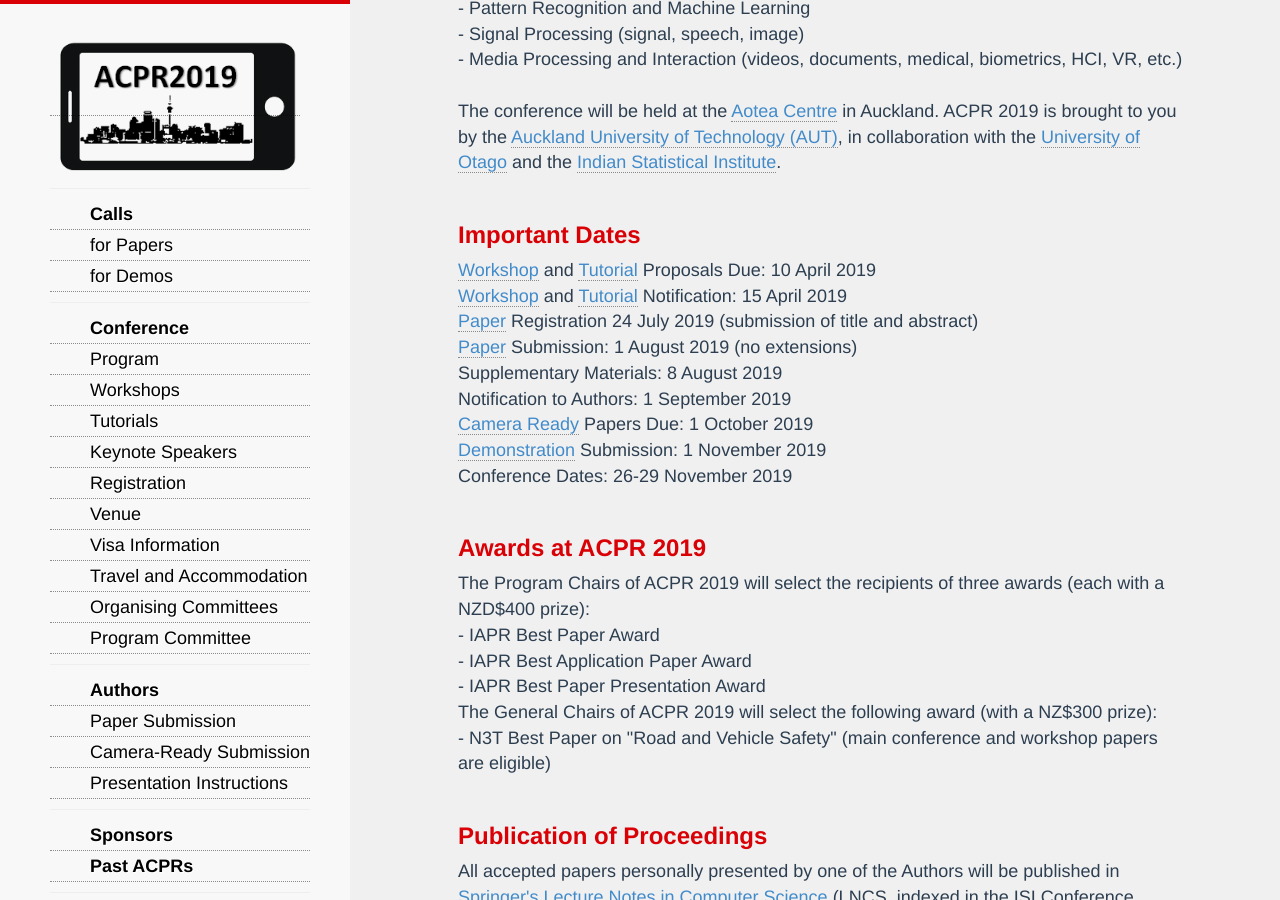
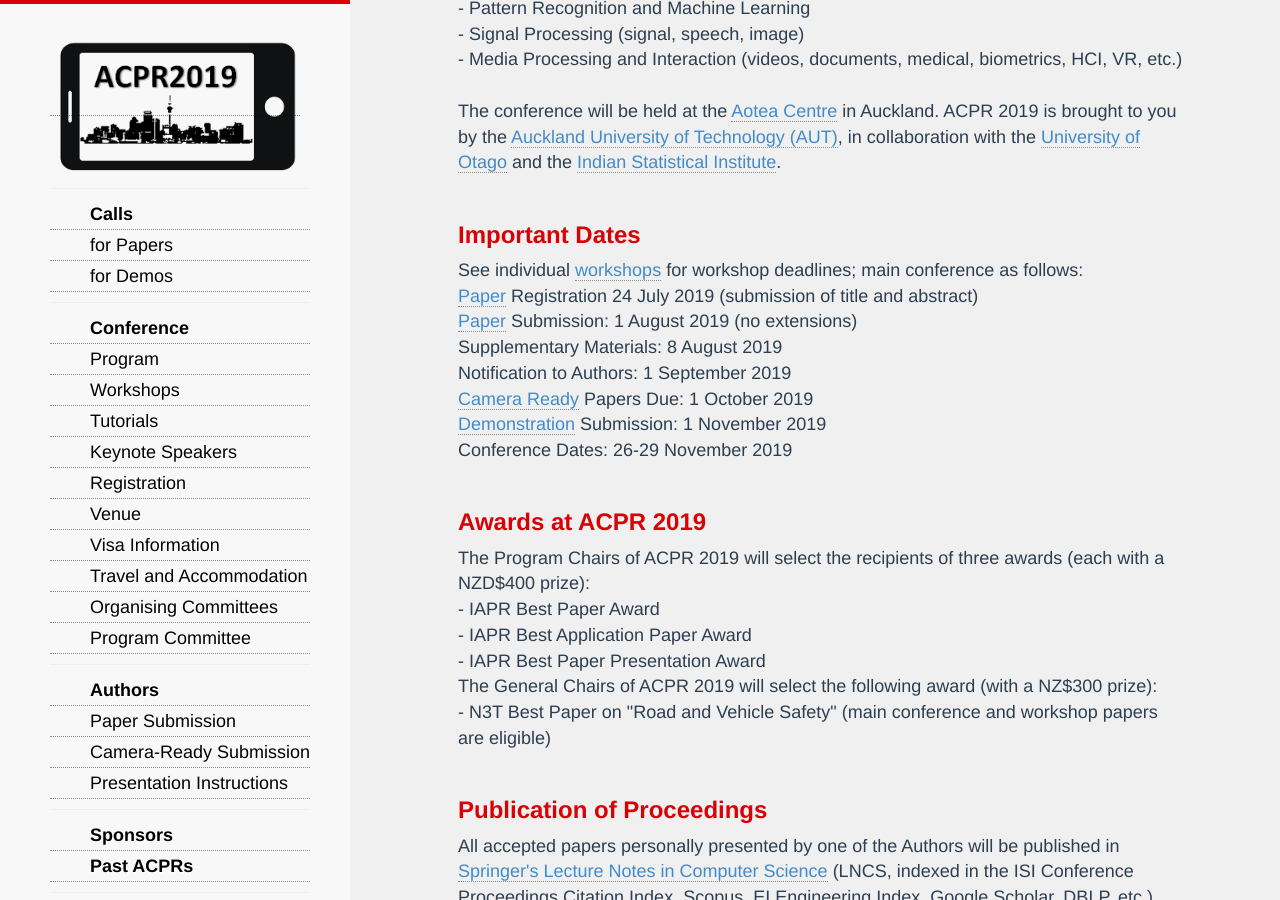
Before and after one commit to AndrewChenUoA/ACPR2019, a Jekyll site: the page built from index.html, in a window 1280 px wide and 900 px high, scrolled down 1150 px. Built offline with Jekyll 4.4.1, drawn with Linux system fonts in a browser that asks for light colours; nearby versions of some CDN libraries; Markdown is read by kramdown in place of the engine named in the settings.

Commit message:
Update dates

```diff
--- a/index.html
+++ b/index.html
@@ -22,8 +22,7 @@ title: ACPR 2019 - The 5th Asian Conference on Pattern Recognition
   The conference will be held at the <a href="/venue">Aotea Centre</a> in Auckland. ACPR 2019 is brought to you by the <a href="https://www.aut.ac.nz/">Auckland University of Technology (AUT)</a>, in collaboration with the <a href="https://www.otago.ac.nz/">University of Otago</a> and the <a href="https://www.isical.ac.in/">Indian Statistical Institute</a>.<br/><br/>
 
   <h3>Important Dates</h3>
-  <a href="cfw.html">Workshop</a> and <a href="cft.html">Tutorial</a> Proposals Due: 10 April 2019<br/>
-  <a href="cfw.html">Workshop</a> and <a href="cft.html">Tutorial</a> Notification: 15 April 2019<br/>
+  See individual <a href="workshops.html">workshops</a> for workshop deadlines; main conference as follows:<br/>
   <a href="submission.html">Paper</a> Registration 24 July 2019 (submission of title and abstract)<br/>
   <a href="submission.html">Paper</a> Submission: 1 August 2019 (no extensions)<br/>
   Supplementary Materials: 8 August 2019<br/>
--- a/registration.html
+++ b/registration.html
@@ -3,5 +3,5 @@ title: ACPR 2019 - The 5th Asian Conference on Pattern Recognition
 ---
 <div>
 <h3>Conference Registration</h3>
-Information will be provided here in May 2019.
+Information will be provided here in June 2019.
 </div>
--- a/travel.html
+++ b/travel.html
@@ -26,7 +26,7 @@ Driving is on the left side of the road, with speed limits 50 kmph in town areas
 
 <h3>Accommodation</h3>
 <!--<iframe src="https://www.google.com/maps/embed?pb=!1m16!1m12!1m3!1d6385.032167988325!2d174.76557859236252!3d-36.854064009077845!2m3!1f0!2f0!3f0!3m2!1i1024!2i768!4f13.1!2m1!1shotel+near+Aotea+Center%2C+Auckland!5e0!3m2!1sen!2snz!4v1524529683086" width="640" height="480" frameborder="0" style="border:0" allowfullscreen></iframe>-->
-<img src="/images/map.JPG" /><p style="font-size:8pt"><br/>Map data ©2019 Google</p><br/>
+<img src="/images/map.JPG" /><p style="font-size:8pt;line-height:1"><br/>Map data ©2019 Google</p><br/>
 
 <h3>Attractions and Cultural Experience</h3>
 The <a href="http://www.aucklandmuseum.com/">Auckland Museum</a> is the cultural and spiritual touchstone for the many cultures that inhabit this beautiful land, and the first stop for anyone wishing to gain an insight into New Zealand and its peoples. You can experience Maori culture at the Auckland Museum with a welcome dance, poi dance, stick game, weaponry display and a haka.<br/><br/>
```
